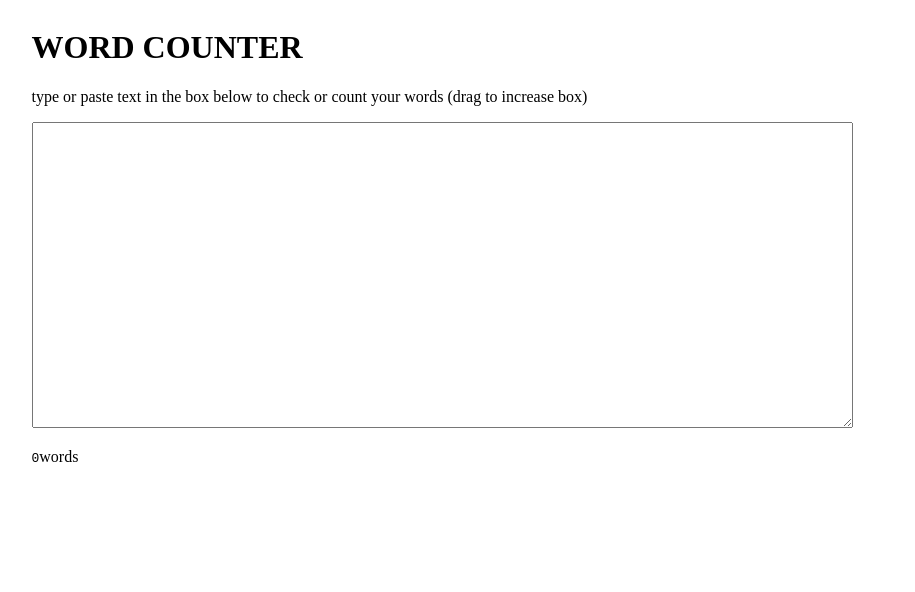
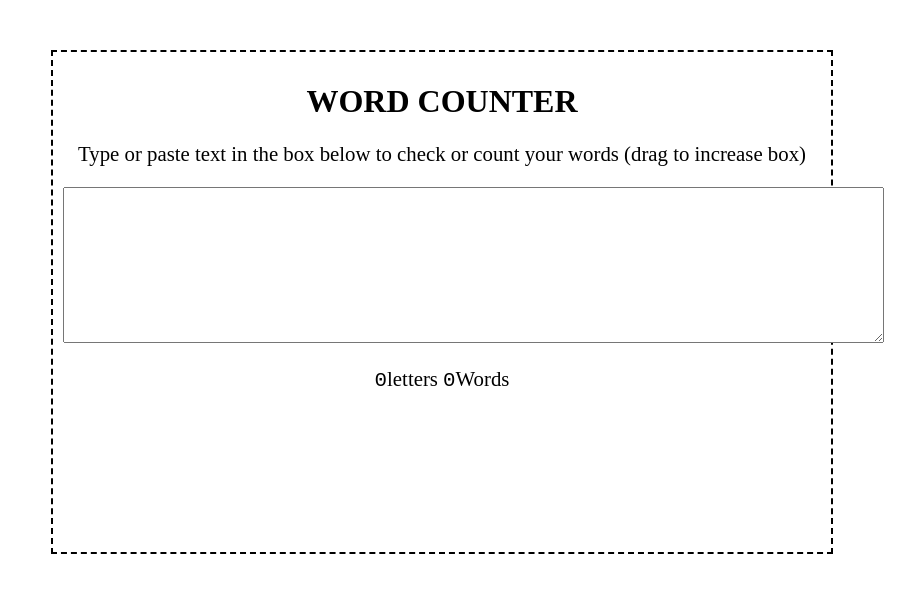
Before and after one commit to FeekCDE/word-counter, a plain HTML site: page index.html in a window 1280 px wide. Shown: the whole page, without its empty margins (198-1113 px from the left). Drawn offline with Linux system fonts and the light colour scheme.

Commit message:
Little edit I made over the weekend

```diff
--- a/index.html
+++ b/index.html
@@ -4,28 +4,37 @@
     <meta charset="UTF-8">
     <meta name="viewport" content="width=device-width, initial-scale=1.0">
     <title>Document</title>
+    <style>
+        .container{
+            width: 60%;
+            height: 60dvh;
+            margin:50px auto;
+            border: 2px dashed;
+            padding: 10px;
+        }
+        h1{
+            text-align: center;
+        }
+        p{
+            text-align: center;
+            font-size: 1.3rem;
+        }
+    </style>
 </head>
 <body>
-    <div style="display: flex;justify-content: center;" class="counter">
-    <div class="title">
+    <div class="container">
         <h1>WORD COUNTER</h1>
-        <P>type or  paste text in the box below to check or count your words (drag to increase box)</P>
-        <textarea  id="charact"  value="" onkeyup="checkwords()" rows="20" cols="100"></textarea>
-        <p><code id="num">0</code>words</p>
+        <P>Type or  paste text in the box below to check or count your words (drag to increase box)</P>
+        <textarea  id="charact"  value="" onkeyup="checkwords()" rows="10" cols="100"></textarea>
+        <p><code id="num">0</code>letters <code id="letrs">0</code>Words</p>
     </div>
 
     <script>
-        console.log(namee.length)
-        console.log(namee.indexOf('o'));
-        console.log(namee.charAt(4));
-
-
         function checkwords() {
             let characters = charact.value
-            console.log(charact.value.length);
             console.log(charact.value.trim('').split('  ').length);
-            num.innerHTML = charact.value.trim('').split(' ').length;
-
+            num.innerHTML = charact.value.trim(' ').split('').length;
+            letrs.innerHTML = charact.value.trim(' ').split(' ').length;
 
         }
 
```
